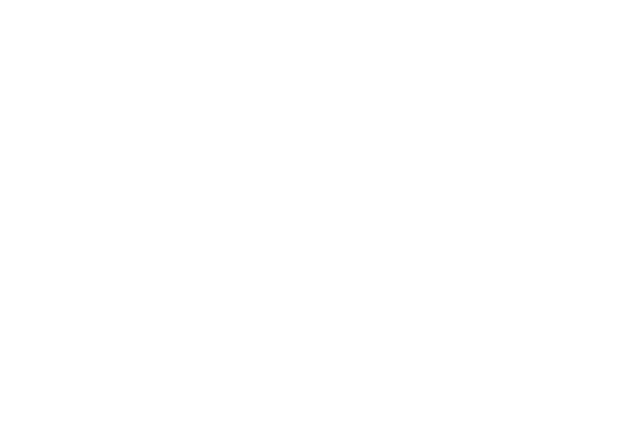
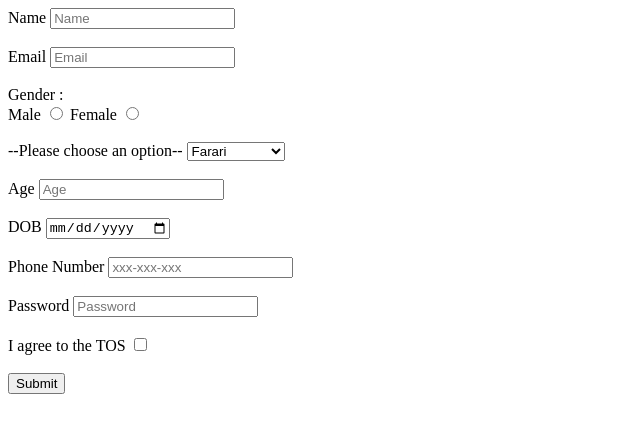
Before and after one commit to acciojob/signup-form-car-shitalbhosle, a website: page main.html in a window 1280 px wide. Shown: the whole page, without its empty margins (0-640 px from the left). Drawn offline with Linux system fonts and the light colour scheme.

Commit message:
created a submission

```diff
--- a/main.html
+++ b/main.html
@@ -8,6 +8,59 @@
 
 <body>
 	<!-- the entire body must be written by student -->
+	<form action="get" method="post">
+		<label for="name">Name</label>
+		<input type="text" placeholder="Name" id="name" required>
+		<br>
+		<br>
+		<label for="email">Email</label>
+		<input type="email" placeholder="Email" id="email" required>
+		<br>
+		<br>
+		<label for="gender_f gender_m">Gender :</label>
+		<br>
+
+		<label for="gender_m">Male</label>
+		<input type="radio" id="gender_m" name="gender" required>
+
+		<label for="gender_f">Female</label>
+		<input type="radio" id="gender_m" name="gender" required>
+		<br>
+		<br>
+
+		<label for="cars">--Please choose an option--</label>
+		<select name="cars" id="cars" required>
+
+			<option>Farari</option>
+			<option>TATA Motors</option>
+			<option>BMW</option>
+		</select>
+		<br>
+		<br>
+
+		<label for="age">Age</label>
+		<input type="number" id="age" placeholder="Age" required>
+		<br>
+		<br>
+		<label for="dob">DOB</label>
+		<input type="date" id="dob" required>
+	    <br>
+		<br>
+		<label for="tel">Phone Number</label>
+		<input type="tel" id="tel" placeholder="xxx-xxx-xxx">
+		<br>
+		<br>
+		<label for="password">Password</label>
+		<input type="password" id="password" placeholder="Password" required>
+		<br>
+		<br>
+		<label for="tos">I agree to the TOS</label>
+		<input type="checkbox" id="tos" required>
+		<br>
+		<br>
+		<button type="submit">Submit</button>
+
+	</form>
     <script type="text/javascript" src="./script.js">
 </script>
 
```
